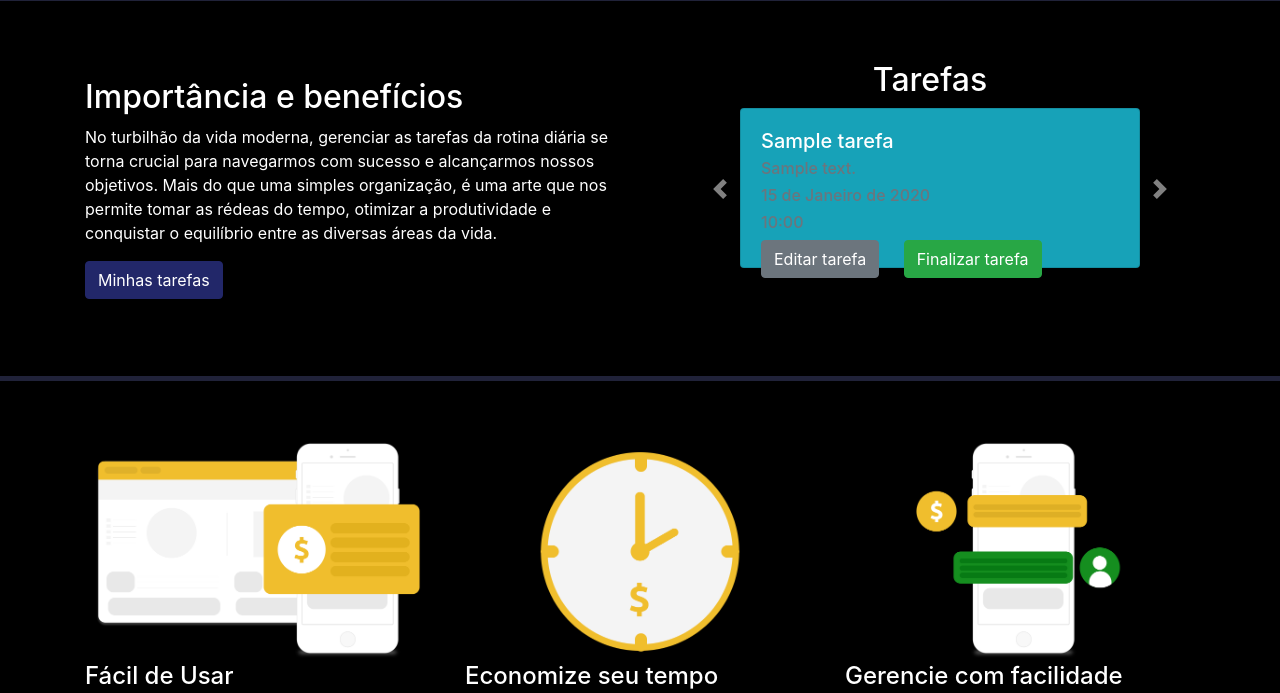
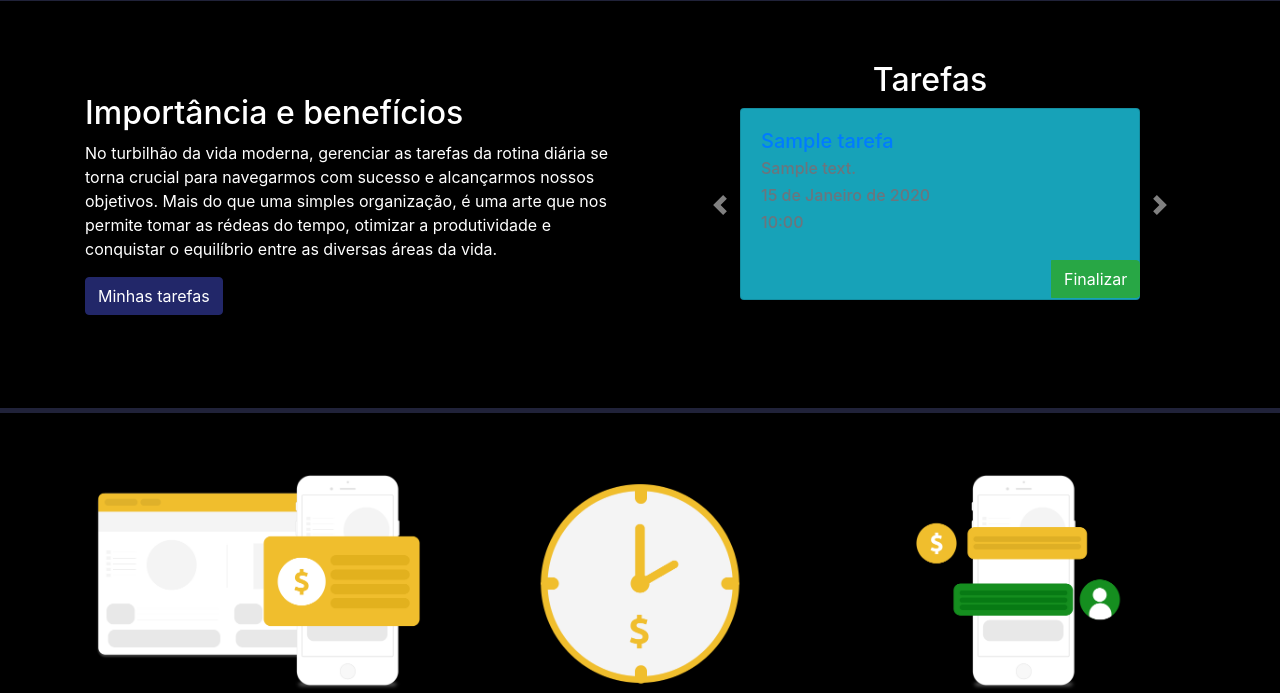
Before and after one commit to rribeiro200/studybuffapp, a Django app: template tarefas/templates/tarefas/index.html in a window 1280 px wide. Shown: the part 718-1411 px from the top of the page. Run offline with Django 5.2, Linux system fonts and the light colour scheme; the template is opened without the code that fills it: values that come from a table or form of the project are taken from there, others are empty; tables that the repository leaves empty hold one stand-in row (values such as "Sample post"); some libraries are stand-ins or nearby versions.

Commit message:
Melhorando os cards a seção de "Importancia e beneficios" e corrigindo erros na view index

```diff
--- a/tarefas/templates/tarefas/index.html
+++ b/tarefas/templates/tarefas/index.html
@@ -130,31 +130,35 @@
               vida.
             </p>
             <!-- Se usuario estiver logado e possuir tarefas, exibe: -->
-            <a href="" style="background-color: #222769; border-color: #222769;" class="btn btn-success">Minhas
+            <a href="{% url 'tarefas:minhas_tarefas' %}" style="background-color: #222769; border-color: #222769;"
+              class="btn btn-success">Minhas
               tarefas</a>
           </div>
         </div>
 
         <!-- CARROUSEL -->
+        {% if tarefas %}
         <div style="margin-left: 100px;" id="carouselExampleControls" class="carousel slide" data-ride="carousel">
           <div class="carousel-inner">
             <H2 style="color: white; text-align: center; margin-right: 20px;">Tarefas</H2>
 
             {% for tarefa in tarefas %}
-            <div class="carousel-item {% if forloop.first %}active{% endif %}">
-              <div class="card text-white bg-info  mb-5" style="width: 25rem; height: 10rem;">
+            <a style="text-decoration: none;" href="{% url 'tarefas:editar_tarefa' tarefa.pk %}">
+              <div href="{% url 'tarefas:editar_tarefa' tarefa.pk %}"
+                class="carousel-item {% if forloop.first %}active{% endif %}">
+                <div class="card text-white bg-info  mb-5" style="width: 25rem; height: 12rem;">
                   <div class="card-body">
                     <h5 class="card-title">{{ tarefa.titulo }}</h5>
                     <h6 class="card-subtitle mb-2 text-muted">{{ tarefa.descricao }}</h6>
                     <h6 class="card-text mb-2 text-muted">{{ tarefa.data }}</h6>
                     <h6 class="card-text mb-2 text-muted">{{ tarefa.hora }}</h6>
-                  <a href="{% url 'tarefas:editar_tarefa' tarefa.pk %}" class="card-link btn btn-secondary">Editar
-                    tarefa</a>
-                  <a href="{% url 'tarefas:finalizar_tarefa' tarefa.pk %}" class="card-link btn btn-success">Finalizar
-                    tarefa</a>
+                    <div style="margin-top:20px; margin-left:290px;" class="btn-group" role="group" aria-label="Ações">
+                      <a href="{% url 'tarefas:finalizar_tarefa' tarefa.pk %}" class="btn btn-success">Finalizar</a>
                     </div>
                   </div>
                 </div>
+              </div>
+            </a>
             {% endfor %}
 
           </div>
@@ -170,7 +174,9 @@
             <span class="sr-only">Próximo</span>
           </a>
         </div>
+        {% endif %}
         <!-- CARROUSEL -->
+
 
 
       </div>
```
Also changed, not shown: tarefas/views.py (+17 -6 lines), todo.md (+3 -2 lines). Lines whose indentation alone changed are shown as unchanged.
